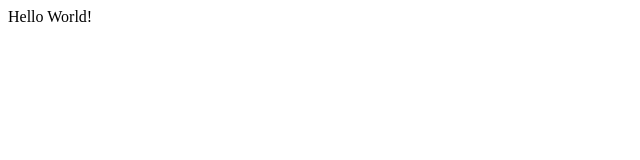
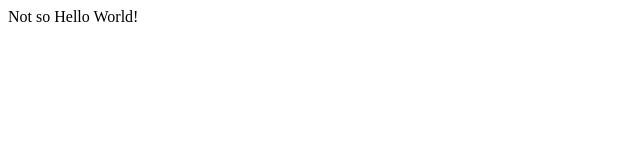
Before and after one commit to satilpereira/test, a plain HTML site: page index.html in a window 1280 px wide. Shown: the full height of the page, 0-640 px from the left. Drawn offline with Linux system fonts and the light colour scheme.

Commit message:
modified idnex.html

```diff
--- a/index.html
+++ b/index.html
@@ -1,4 +1,4 @@
 <!DOCTYPE>
 <html>
-	<body>Hello World!</body>
+	<body>Not so Hello World!</body>
 </html>
```
